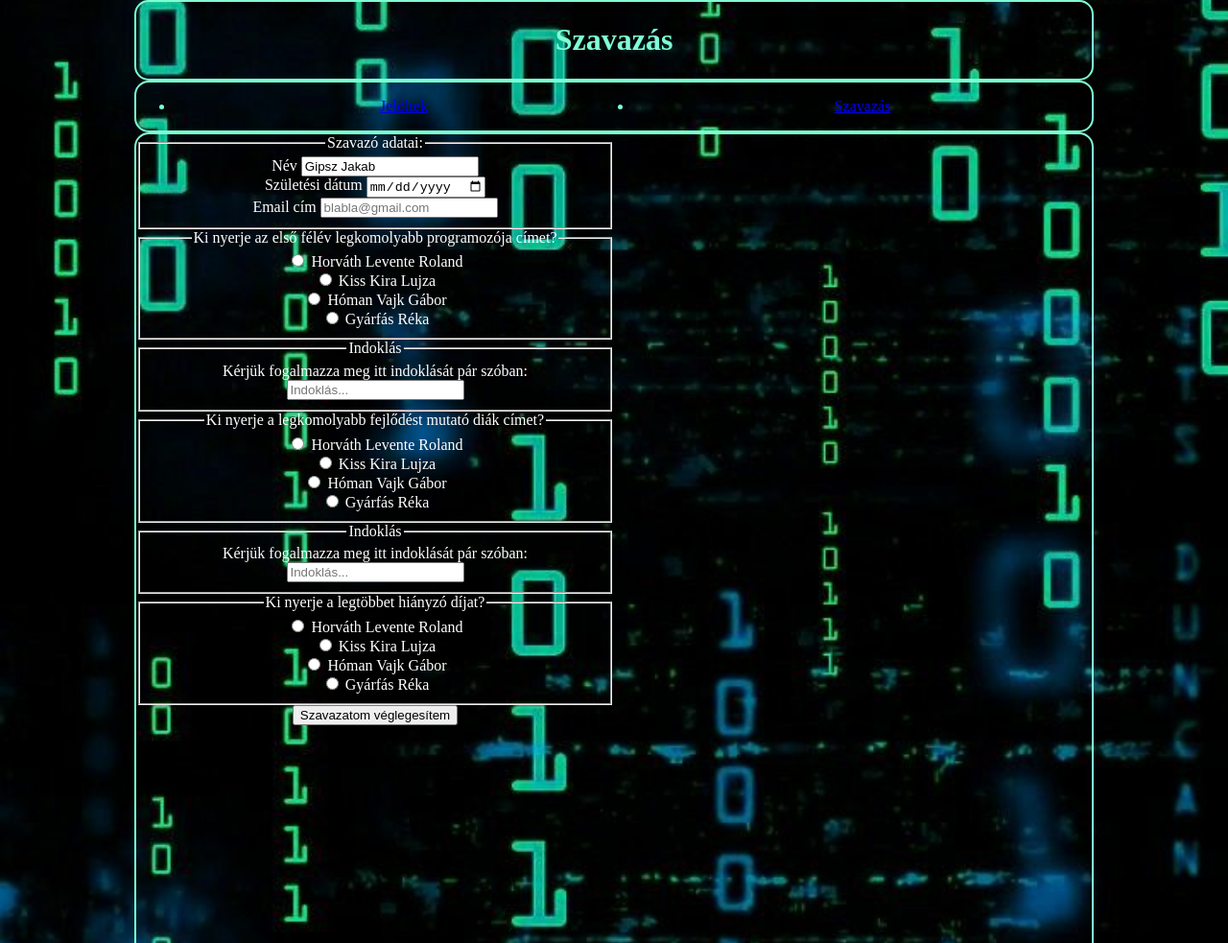
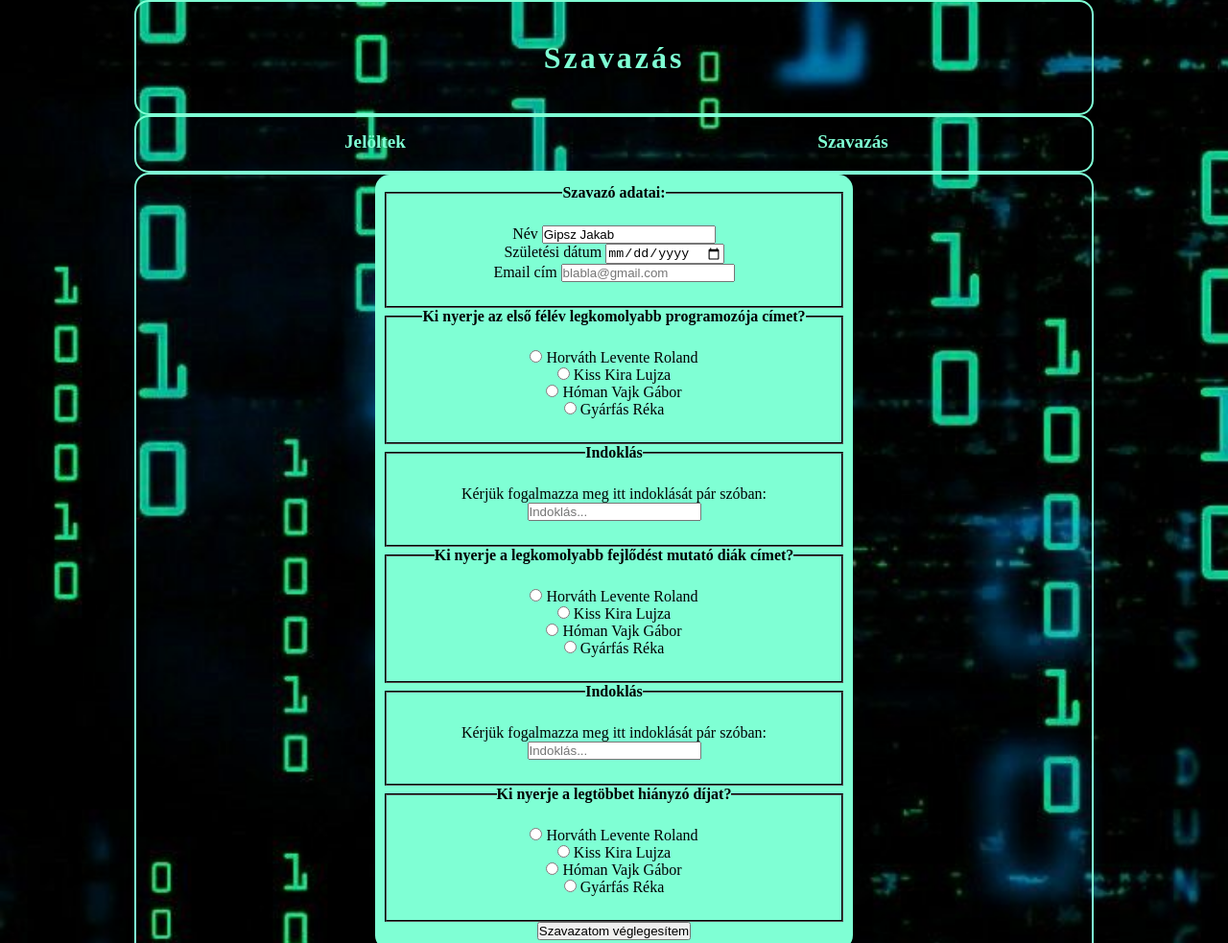
Before and after one commit to KiraLujza/Szavazas, a plain HTML site: page urlap.html in a window 1280 px wide. Shown: the top 983 px of the page at 96% size. Drawn offline with Linux system fonts and the light colour scheme.

Commit message:
felkotom magam ha nem megy fel

```diff
--- a/stilus.css
+++ b/stilus.css
@@ -1,4 +1,9 @@
-body{
+* {
+  box-sizing: border-box;
+  margin: 0px;
+  padding: 0px;
+}
+body {
   background-image: url(kepek/49a3d1f296b23b55c873338884bf32a9.jpg);
 
   background-size: cover;
@@ -9,42 +14,78 @@ body{
   color: white;
   text-align: center;
 }
-main{
+main {
   background-color: black.2;
   border-radius: 15px;
-
 }
-header{
+h1 {
+  letter-spacing: 3px;
+  font-weight: bold;
+  padding-top: 40px;
+}
+header {
+  height: 120px;
   border: 2px solid aquamarine;
   color: aquamarine;
   border-radius: 15px;
 }
-nav{
+nav {
+  height: 60px;
   border: 2px solid aquamarine;
   color: aquamarine;
   border-radius: 15px;
 }
-nav ul{
+nav ul {
   display: grid;
   grid-template-columns: 1fr 1fr;
   text-align: center;
 }
-article{
-
+article {
   border-radius: 15px;
   border: 2px solid aquamarine;
   display: grid;
   grid-template-columns: 1fr 1fr;
   grid-template-rows: 1fr 1fr;
 }
-article img{
+article img {
   max-height: 400px;
   width: auto;
   border: 2px solid black;
   border-radius: 15px;
 }
-article p{
+article p {
   color: aquamarine;
 
   border-radius: 15px;
 }
+nav a {
+  font-size: larger;
+  color: aquamarine;
+  font-weight: bold;
+  text-decoration: none;
+}
+nav li {
+  padding-top: 15px;
+  list-style-type: none;
+}
+.urlap_art {
+  color: black;
+  display: grid;
+  grid-template-columns: 1fr 1fr 1fr 1fr;
+}
+form {
+  padding: 10px;
+  border-radius: 15px;
+  grid-column: 2/4;
+  background-color: aquamarine;
+}
+fieldset {
+  border-color: black;
+  padding: 25px;
+}
+legend {
+  font-weight: bold;
+}
+.programozo {
+  text-align: center;
+}
--- a/urlap.html
+++ b/urlap.html
@@ -9,7 +9,7 @@
 </head>
 
 <body>
-    <main>
+    <main class="urlap_main">
         <header>
             <h1>Szavazás</h1>
         </header>
@@ -20,7 +20,7 @@
                 </li>
             </ul>
         </nav>
-        <article>
+        <article class="urlap_art">
             <form action="feldolgoz.php" method="get">
                 <fieldset>
                     <legend>Szavazó adatai:</legend>
```
Also changed, not shown: index.html (+13 -5 lines). Lines whose indentation alone changed are shown as unchanged.
